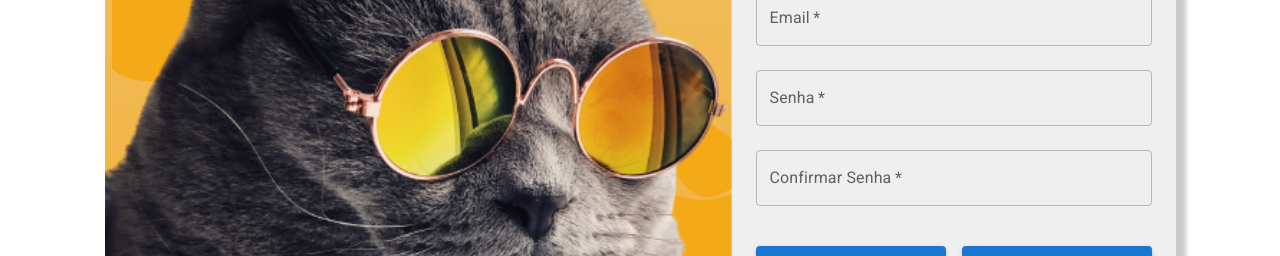
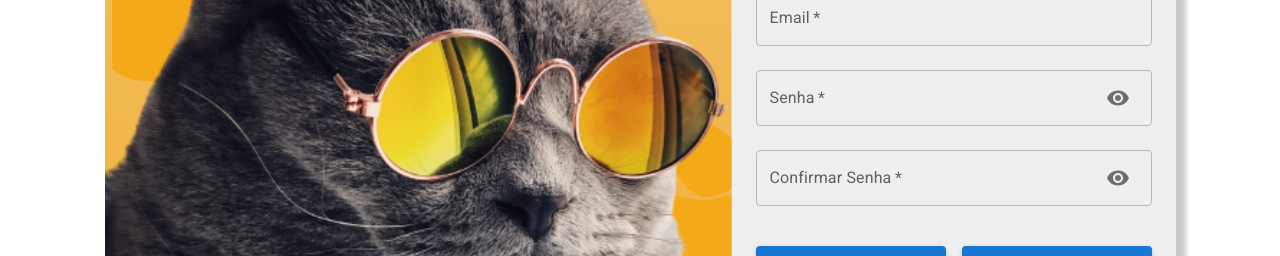
Before and after one commit to fabioalmeida08/Hotel-Pet, a React (Create React App) app: page /signup in a window 1280 px wide. Shown: the part 293-549 px from the top of the page. Built offline with nearby package versions, Linux system fonts and the light colour scheme.

Commit message:
feat: add hide/show password on the login and register fields

```diff
--- a/src/components/LoginForm/index.tsx
+++ b/src/components/LoginForm/index.tsx
@@ -9,11 +9,14 @@ import {
   Box,
   TextField,
   Button,
+  IconButton,
 } from '@mui/material'
 import * as yup from 'yup'
 import { yupResolver } from '@hookform/resolvers/yup'
 import { useAuth } from '../../contexts/AuthProvider'
+import { MdVisibility, MdVisibilityOff } from 'react-icons/md'
 import { NavLink } from 'react-router-dom'
+import { useState } from 'react'
 interface IFormData {
   email: string
   password: string
@@ -21,6 +24,11 @@ interface IFormData {
 
 const LoginForm = () => {
   const { signIn, logOut } = useAuth()
+
+  const [hide, setHide] = useState(false)
+  const handlePasswordVisibility = () => {
+    setHide(!hide)
+  }
 
   const schema = yup.object().shape({
     email: yup
@@ -81,13 +89,27 @@ const LoginForm = () => {
               margin='normal'
               id='password'
               label='Senha'
-              type='password'
+              type={!hide ? 'password' : 'text'}
               helperText={errors.password?.message}
               error={!!errors.password?.message}
+              InputProps={{
+                endAdornment: (
+                  <IconButton
+                    aria-label='toggle password visibility'
+                    onClick={handlePasswordVisibility}
+                  >
+                    {hide ? (
+                      <MdVisibilityOff />
+                    ) : (
+                      <MdVisibility />
+                    )}
+                  </IconButton>
+                ),
+              }}
             />
           )}
         />
-        <Grid container spacing={2} sx={{mt:2,mb:5}}>
+        <Grid container spacing={2} sx={{ mt: 2, mb: 5 }}>
           <Grid item xs={12} sm={6}>
             <Button
               fullWidth
--- a/src/components/RegisterForm/index.tsx
+++ b/src/components/RegisterForm/index.tsx
@@ -9,10 +9,14 @@ import {
   Box,
   TextField,
   Button,
+  IconButton
 } from '@mui/material'
 import * as yup from 'yup'
 import { yupResolver } from '@hookform/resolvers/yup'
 import {NavLink} from 'react-router-dom'
+import { MdVisibility, MdVisibilityOff } from 'react-icons/md'
+import { useState } from 'react'
+
 interface IFormData {
   name: string
   email: string
@@ -44,6 +48,7 @@ const RegisterForm = () => {
       .oneOf([yup.ref('password')], 'Senhas diferentes')
       .required('Campo obrigatório'),
   })
+
   const {
     handleSubmit,
     control,
@@ -51,6 +56,17 @@ const RegisterForm = () => {
   } = useForm<IFormData>({
     resolver: yupResolver(schema),
   })
+
+  const [hide, setHide] = useState(false)
+  const [hideConfirmPassword , setHideConfirmPassword] = useState(false)
+
+  const handlePasswordVisibility = () => {
+    setHide(!hide)
+  }
+
+  const handleConfirmPasswordVisibility = () => {
+    setHideConfirmPassword(!hideConfirmPassword)
+  }
 
   const onSubmit: SubmitHandler<IFormData> = (
     data: IFormData
@@ -113,9 +129,23 @@ const RegisterForm = () => {
               margin='normal'
               id='password'
               label='Senha'
-              type='password'
+              type={!hide ? 'password' : 'text'}
               helperText={errors.password?.message}
               error={!!errors.password?.message}
+              InputProps={{
+                endAdornment: (
+                  <IconButton
+                    aria-label='toggle password visibility'
+                    onClick={handlePasswordVisibility}
+                  >
+                    {hide ? (
+                      <MdVisibilityOff />
+                    ) : (
+                      <MdVisibility />
+                    )}
+                  </IconButton>
+                ),
+              }}
             />
           )}
         />
@@ -129,11 +159,25 @@ const RegisterForm = () => {
               required
               fullWidth
               margin='normal'
-              id='email'
+              id='passwordConfirm'
               label='Confirmar Senha'
-              type='password'
+              type={!hideConfirmPassword ? 'password' : 'text'}
               helperText={errors.passwordConfirm?.message}
               error={!!errors.passwordConfirm?.message}
+              InputProps={{
+                endAdornment: (
+                  <IconButton
+                    aria-label='toggle password visibility'
+                    onClick={handleConfirmPasswordVisibility}
+                  >
+                    {hideConfirmPassword ? (
+                      <MdVisibilityOff />
+                    ) : (
+                      <MdVisibility />
+                    )}
+                  </IconButton>
+                ),
+              }}
             />
           )}
         />
```
Lines whose indentation alone changed are shown as unchanged.
